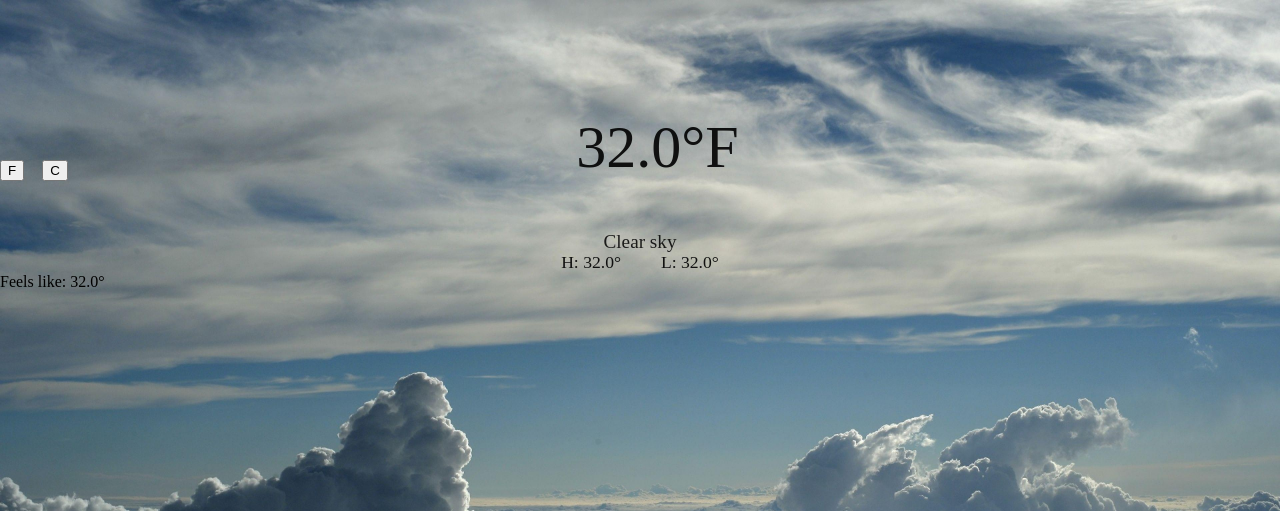
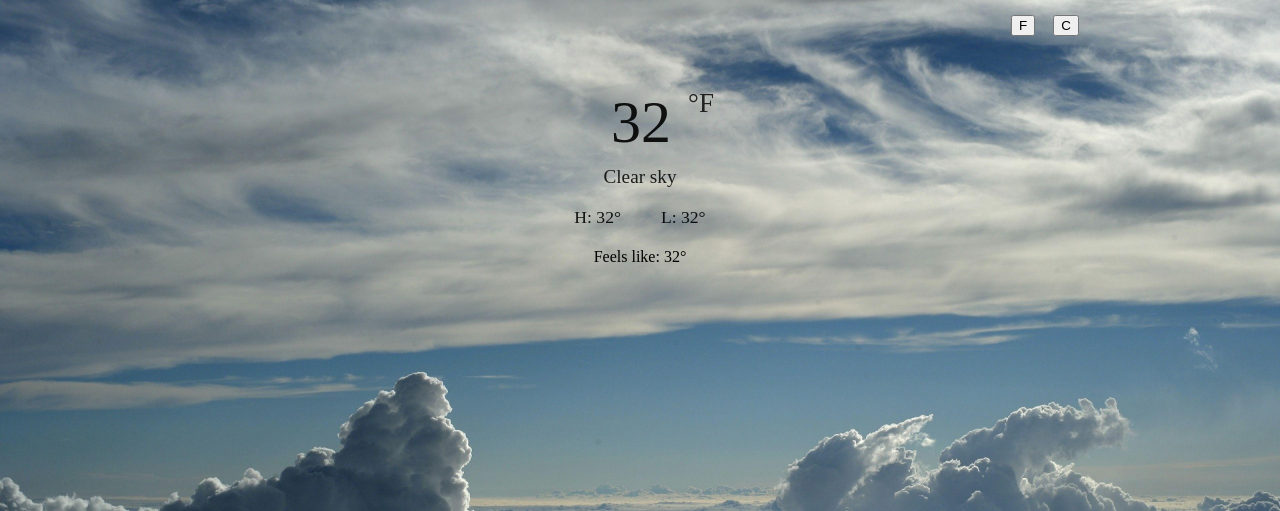
Before and after one commit to Eric-G173/Weather-Website, a Flask app: template templates/weather.html in a window 1280 px wide. Shown: the top 511 px of the page. Run offline with Flask 3, Linux system fonts and the light colour scheme; the template is opened without the code that fills it, so the values that code supplies are empty.

Commit message:
styles.css: Made changes to center all the contents of the weather card
Made it so weather values are rounded. Also fixed all logic issues.

Next updates will be focused on optimizing current code/style/html, as its a big messy

```diff
--- a/static/styles.css
+++ b/static/styles.css
@@ -6,10 +6,16 @@ html, body {
 }
 
 body {
-  background-image: url("/static/images/cloudPNG.jpg");
+   background-image: url("/static/images/cloudPNG.jpg");
   background-size: cover;
-  background-position: center;
+    background-position: center;
   background-repeat: no-repeat;
+
+}
+.weather-page {
+
+   display: flex;
+    justify-content: center;
 }
 
 .top-bar {
@@ -32,13 +38,12 @@ body {
 .hero {
   position: relative;
   background: none;
-  height: auto;              /* allow it to grow naturally */
+  height: auto;
   display: flex;
-  flex-direction: column;    /* stack title → form → nav */
-  align-items: center;       /* center horizontally */
-  gap: 20px;                 /* spacing between elements */
+  flex-direction: column;
+  align-items: center;
+  gap: 20px;
 }
-
 
 .hero::before {
   content: "";
@@ -51,9 +56,9 @@ body {
 .city-form {
   margin-bottom: 40px;
   display: flex;
-  gap: 10px; /* space between input + button */
+  gap: 10px;
   justify-content: center;
-  margin-top: -40px; /* move it down */
+  margin-top: -40px;
   position: relative;
   z-index: 10;
 }
@@ -87,8 +92,14 @@ body {
 .about-link {
   display: flex;
   justify-content: center;
-  gap: 20px;   /* change this number to increase/decrease spacing */
+  gap: 20px;
   margin-top: 0px;
+}
+
+.temp-scale {
+    font-size: 0.5em;
+    vertical-align: top;
+    margin-left: 2px;
 }
 
 
@@ -114,7 +125,7 @@ body {
     font-size: 1.8rem;
     font-weight: 600;
     font-size: 40px;
-    margin-top: 100px;
+    margin-top: 55px;
     margin-bottom: 5px;
     display: flex;
     justify-content: center;
@@ -124,6 +135,7 @@ body {
     font-size: 4.5rem;
     font-weight: 700;
     margin: 10px 0;
+right: -5px;
 }
 
 .weather-condition {
@@ -131,8 +143,17 @@ body {
     opacity: 0.85;
     justify-content: center;
     display: flex;
-    margin-top: -60px;
+    margin-top: -100px;
+
 }
+
+.temp-scale {
+    font-size: 0.45em;
+    vertical-align: super;
+    margin-left: 2px;
+    opacity: 0.9;
+}
+
 
 .weather-highlow {
     display: flex;
@@ -141,7 +162,8 @@ body {
     font-size: 1.1rem;
     font-weight: 500;
     opacity: 0.9;
-    margin-top: -120;
+position: relative;
+    top: -20px;
 }
 
 #temp-scale-display {
@@ -157,24 +179,25 @@ body {
 }
 
 .temp-reading {
-  line-height: 1; /* removes extra vertical space */
+  line-height: 1;
 }
 
 .temp-scale {
-  font-size: 0.45em;        /* smaller relative to the number */
-  vertical-align: top;      /* lifts it up */
-  margin-left: 2px;         /* optional spacing */
-  display: inline-block;    /* prevents baseline stretching */
+  font-size: 0.45em;
+  vertical-align: top;
+  margin-left: 2px;
+  display: inline-block;
 }
 
 .feels-like {
  display: flex;
     justify-content: center;
-    gap: 40px;
+    align-items: center;
+    gap: 20px;
     font-size: 1.1rem;
     font-weight: 500;
     opacity: 0.9;
-    margin-top: -120;
+    margin-top: -180px;
 }
 
 button {
@@ -194,7 +217,17 @@ button.active {
     position: relative;
     z-index: 10;
 }
+#temp-scale-container button {
+  position: relative;
+    top: -120px;
+    left: 400px;
+}
 
 #temp-scale-display {
     pointer-events: none;
 }
+
+.weather-card {
+    text-align: center;
+    padding-top: 20px;
+}
--- a/static/weather.js
+++ b/static/weather.js
@@ -61,20 +61,23 @@ function convert(c) {
 }
 
 function updateDisplay() {
-    document.getElementById("temp").textContent =
-        `${convert(rawTemp).toFixed(1)}°${currentScale}`;
-
     document.getElementById("high").textContent =
-        `H: ${convert(rawHigh).toFixed(1)}°`;
+        `H: ${Math.round(convert(rawHigh))}°`;
 
     document.getElementById("low").textContent =
-        `L: ${convert(rawLow).toFixed(1)}°`;
+        `L: ${Math.round(convert(rawLow))}°`;
 
     document.getElementById("feels-like").textContent =
-        `Feels like: ${convert(rawFeels).toFixed(1)}°`;
+        `Feels like: ${Math.round(convert(rawFeels))}°`;
 
     document.getElementById("condition").textContent =
     weatherDescriptions[conditionCode] || "Unknown";
+
+    document.getElementById("temp-number").textContent =
+    Math.round(convert(rawTemp));
+
+document.querySelector(".temp-scale").textContent =
+    `°${currentScale}`;
 
 }
 
--- a/templates/weather.html
+++ b/templates/weather.html
@@ -7,17 +7,20 @@
     <link rel="stylesheet" href="{{ url_for('static', filename='styles.css') }}">
 </head>
 
-<body>
-
+<body class = "weather-page">
 <div class="weather-card">
     <h1 class="weather-city" id="city">{{ city }}</h1>
 
     <div id="temp-scale-container" class="weather-temp">
+        <div id = "temp-Buttons">
         <button onclick="setScale('F')">F</button>
         <button onclick="setScale('C')">C</button>
-
+</div>
         <div id="temp-scale-display">
-            <p id="temp"></p>
+            <p id="temp">
+    <span id="temp-number"></span>
+    <span class="temp-scale"></span>
+</p>
         </div>
     </div>
 
@@ -29,9 +32,9 @@
     <div id="feels-like"></div>
 
     <p class="weather-condition"  id="condition" data-code="{{ condition }}">{{ condition }}</p>
-</div>
 
 
+</div>
 <div id="weather-data"
      data-temp="{{ temperature }}"
      data-high="{{ high }}"
```
